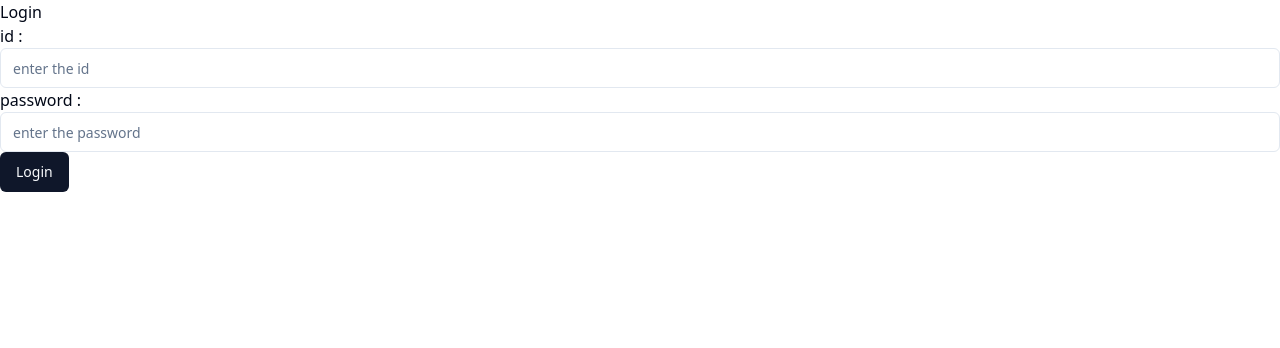
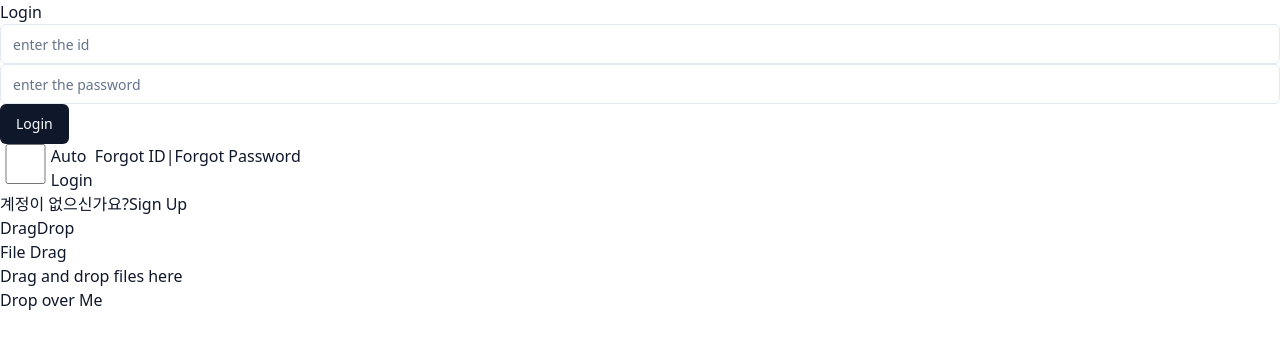
Before and after one commit to seamusic43/react_study, a React (Vite) app: page /login in a window 1280 px wide. Shown: the top 348 px of the page. Built offline with nearby package versions, Linux system fonts and the light colour scheme.

Commit message:
File Drag Test

```diff
--- a/index.html
+++ b/index.html
@@ -10,7 +10,7 @@
 </head>
 
 <body>
-  <div id="root"></div>
+  <div id="root" class="container"></div>
   <script type="module" src="/src/main.jsx"></script>
 </body>
 
--- a/src/assets/css/output.css
+++ b/src/assets/css/output.css
@@ -448,24 +448,24 @@
 
 :root {
   --background: 0 0% 100%;
-  --foreground: 222.2 84% 4.9%;
+  --foreground: 222.2 47.4% 11.2%;
+  --muted: 210 40% 96.1%;
+  --muted-foreground: 215.4 16.3% 46.9%;
+  --popover: 0 0% 100%;
+  --popover-foreground: 222.2 47.4% 11.2%;
+  --border: 214.3 31.8% 91.4%;
+  --input: 214.3 31.8% 91.4%;
   --card: 0 0% 100%;
-  --card-foreground: 222.2 84% 4.9%;
-  --popover: 0 0% 100%;
-  --popover-foreground: 222.2 84% 4.9%;
+  --card-foreground: 222.2 47.4% 11.2%;
   --primary: 222.2 47.4% 11.2%;
   --primary-foreground: 210 40% 98%;
   --secondary: 210 40% 96.1%;
   --secondary-foreground: 222.2 47.4% 11.2%;
-  --muted: 210 40% 96.1%;
-  --muted-foreground: 215.4 16.3% 46.9%;
   --accent: 210 40% 96.1%;
   --accent-foreground: 222.2 47.4% 11.2%;
-  --destructive: 0 84.2% 60.2%;
+  --destructive: 0 100% 50%;
   --destructive-foreground: 210 40% 98%;
-  --border: 214.3 31.8% 91.4%;
-  --input: 214.3 31.8% 91.4%;
-  --ring: 222.2 84% 4.9%;
+  --ring: 215 20.2% 65.1%;
   --radius: 0.5rem;
 }
 
@@ -476,6 +476,7 @@
 body {
   background-color: hsl(var(--background));
   color: hsl(var(--foreground));
+  font-feature-settings: "rlig" 1, "calt" 1;
 }
 
 *, ::before, ::after {
--- /dev/null
+++ b/src/pages/FileDrag.jsx
@@ -0,0 +1,31 @@
+
+export default function FileDrag() {
+    const onDragStart = (e) => {
+        console.log('drag start', e.dataTransfer);
+        //e.dataTransfer.setData('text', 'hello');
+    }
+    const onDragEnd = (e) => {
+        console.log('drag end', e.dataTransfer);
+    }
+    const onDragOver = (e) => {
+        e.preventDefault();
+    }
+    const onDrop = (e) => {
+        e.preventDefault();
+        const files = e.dataTransfer.files;
+        console.log(files);
+    }
+
+    return (
+        <div>
+            <p>DragDrop</p>
+            <div draggable onDragStart={onDragStart} onDragEnter={onDragEnd}>
+                <h1>File Drag</h1>
+                <p>Drag and drop files here</p>
+            </div>
+            <div onDragOver={onDragOver} onDrop={onDrop}>
+                <h1>Drop over Me</h1>
+            </div>
+        </div>
+    );
+}
--- a/src/pages/Home.jsx
+++ b/src/pages/Home.jsx
@@ -5,6 +5,7 @@
         <div>
             <h1>Home</h1>
             <Menu />
+            <div></div>
         </div>
     );
 }
--- a/src/pages/common/Login.jsx
+++ b/src/pages/common/Login.jsx
@@ -1,22 +1,54 @@
 import { Label } from "@radix-ui/react-label";
 import { Input } from "@/components/ui/input";
 import { Button } from "@/components/ui/button";
+import FileDrag from "@/pages/FileDrag";
+import { Link } from "react-router-dom";
 
 export default function Login() {
+    const checkAvaliableId = (id) => {
+        const idRegex = /^[a-zA-Z0-9!.-]+$/;
+        return idRegex.test(id);
+    }
+    const checkId = () => {
+        const inputId = '';
+        if (this.checkAvaliableId(inputId)) {
+            alert('Valid id');
+        } else {
+            alert('Invalid id');
+        }
+    }
+    const checkPassword = () => {
+        alert('check password');
+    }
+    const handleLoginClick = () => {
+        alert('login');
+        // Login try Backend API
+        checkId();
+    }
+
     return (
-        <div>
+        <div className="w-80">
             <h1>Login</h1>
             <form>
                 <div>
-                    <Label>id : </Label>
-                    <Input type="text" placeholder="enter the id" />
+                    <Input type="text" onChange={(e) => checkId()} placeholder="enter the id" />
                 </div>
                 <div>
-                    <Label>password : </Label>
-                    <Input type="password" placeholder="enter the password" />
+                    <Input type="password" onChange={(e) => checkPassword()} placeholder="enter the password" />
                 </div>
-                <Button>Login</Button>
+                <Button onClick={handleLoginClick}>Login</Button>
             </form>
+            <div className="flex flex-row justify-around">
+                <div className="flex">
+                    <Input type="checkbox" name="autoLogin" id="autoLogin" /><Label htmlFor="autoLogin">Auto Login</Label>
+                </div>
+                <Link to="/findId">Forgot ID</Link> |   <Link to="/findPassword">Forgot Password</Link>
+            </div>
+            <div className="text-center">
+                <span>계정이 없으신가요?</span>
+                <Link to="/signup">Sign Up</Link>
+            </div>
+            <FileDrag />
         </div>
     );
 }
```
